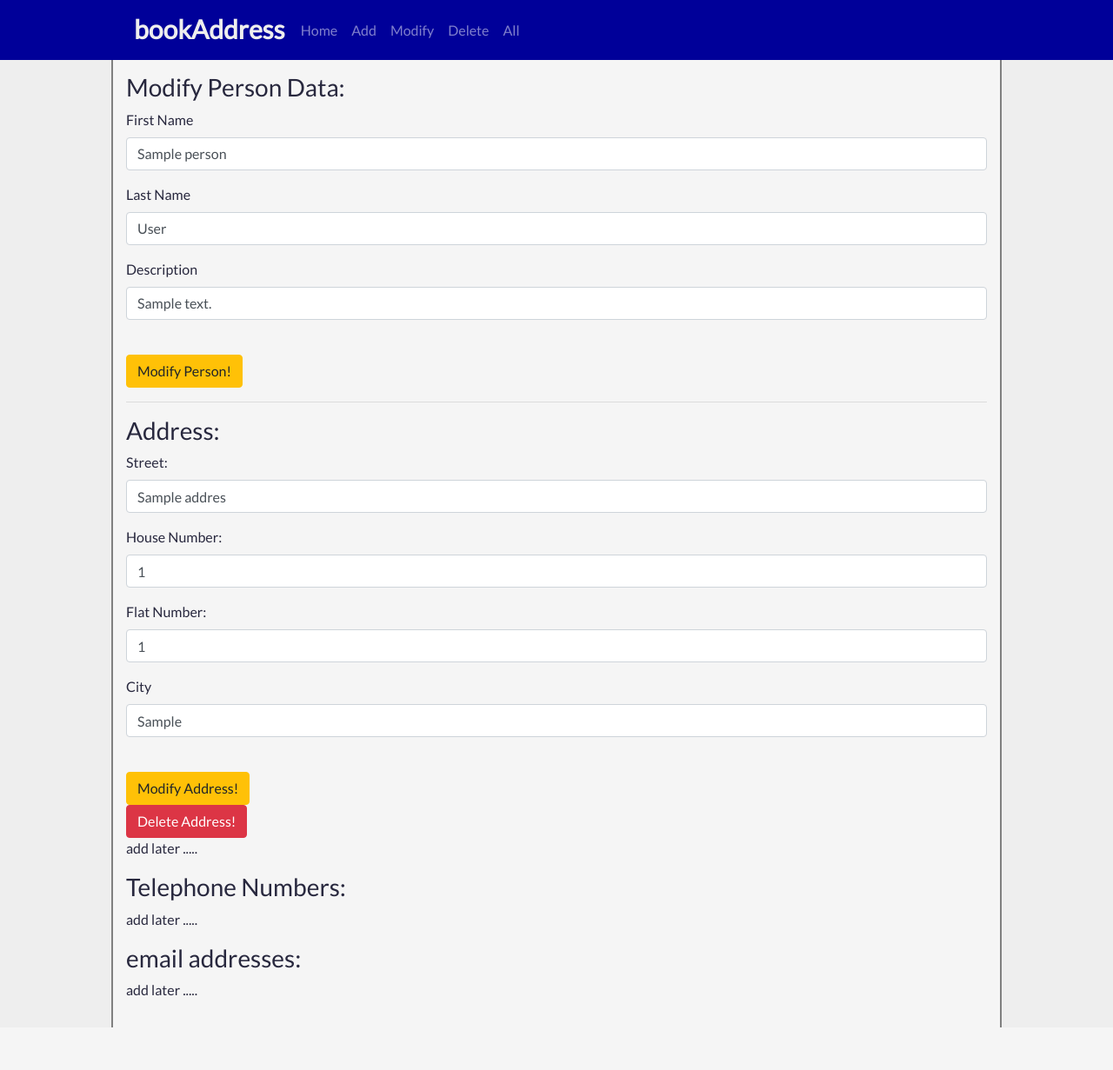
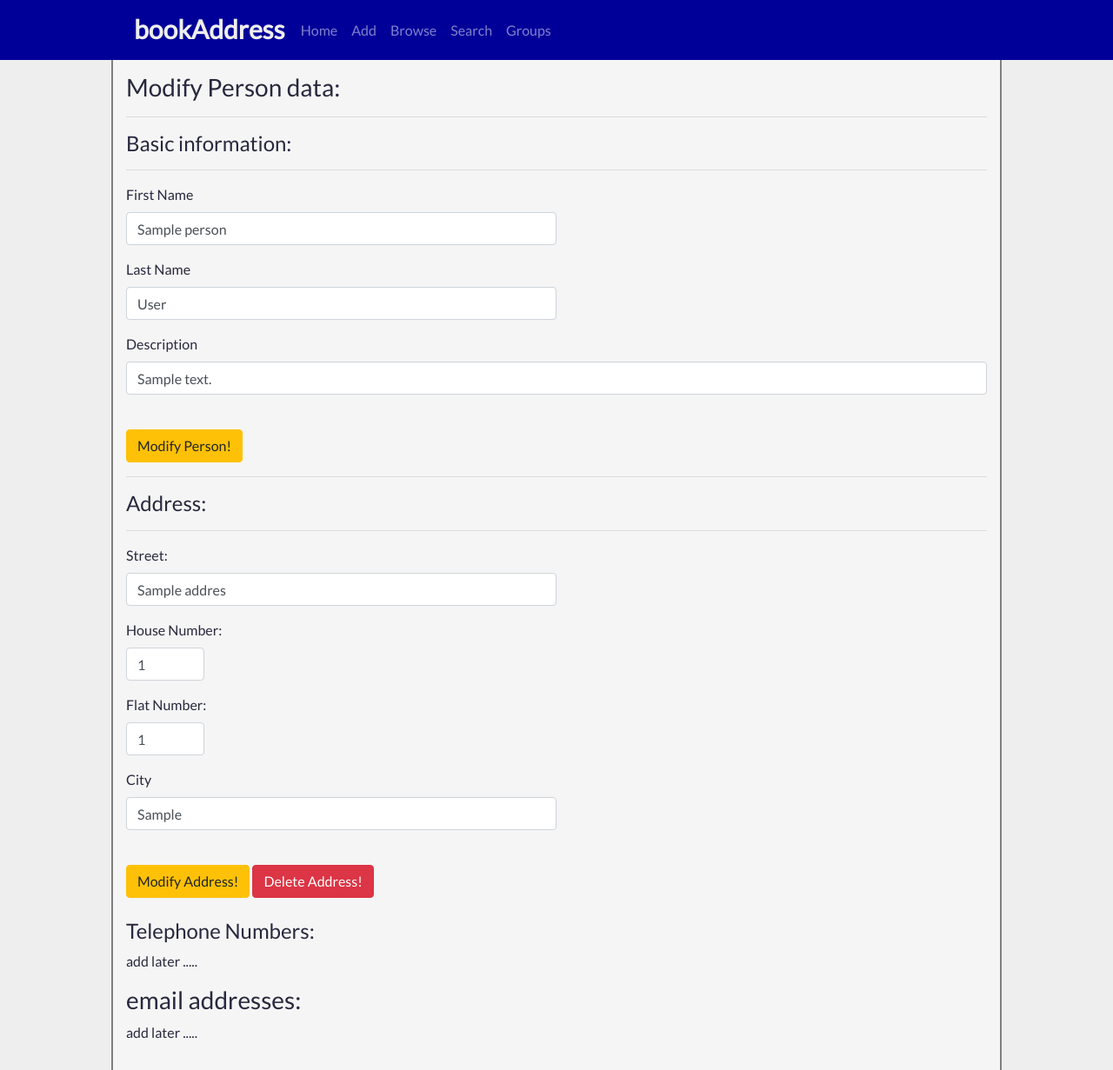
Before and after one commit to krzysztofkar/warsztat_indywidualny, a Django app: a page that uses contacts/templates/header.html in a window 1280 px wide. Shown: the whole page at 87% size. Before the commit the page ends 1182 px from the top, so only its background shows below. Run offline with Django 3.2, Linux system fonts and the light colour scheme; tables that the repository leaves empty hold one stand-in row (values such as "Sample post"); some libraries are stand-ins or nearby versions.

Commit message:
form changes

```diff
--- a/contacts/static/css/styles.css
+++ b/contacts/static/css/styles.css
@@ -26,6 +26,14 @@ body {
     width: 100%;
 }
 
+.formNumbers {
+    width: 90px;
+}
+
+.shortFormsFields {
+    width: 50%;
+}
+
 #logo {
     font-family: 'Lato', sans-serif;
     font-size: 30px;
@@ -51,12 +59,10 @@ table {
     word-wrap: break-word;
 }
 
-
 .personDescription {
     width: 50%;
 }
 
-
 .centerTableCol {
     text-align: center;
 }
--- a/contacts/templates/header.html
+++ b/contacts/templates/header.html
@@ -22,9 +22,9 @@
             <div class="navbar-nav">
                 <a class="nav-item nav-link" href="#">Home</a>
                 <a class="nav-item nav-link" href="/new">Add</a>
-                <a class="nav-item nav-link" href="#">Modify</a>
-                <a class="nav-item nav-link" href="#">Delete</a>
-                <a class="nav-item nav-link" href="#">All</a>
+                <a class="nav-item nav-link" href="#">Browse</a>
+                <a class="nav-item nav-link" href="#">Search</a>
+                <a class="nav-item nav-link" href="#">Groups</a>
             </div>
         </div>
     </nav>
--- a/contacts/templates/modify_person.html
+++ b/contacts/templates/modify_person.html
@@ -22,17 +22,22 @@
 
 {% else %}
 
-    <h3 class="h3">Modify Person Data:</h3>
+    <h3 class="h3">Modify Person data:</h3>
+    <hr>
+    <h4 class="h4">Basic information:</h4>
+    <hr>
 
     <form action="" method="post">
         {% csrf_token %}
         <div class="form-group">
             <label>First Name</label>
-            <input type="text" name="name" maxlength="64" value="{{ modified_person.name }}" class="form-control">
+            <input type="text" name="name" maxlength="64" value="{{ modified_person.name }}"
+                   class="form-control shortFormsFields">
         </div>
         <div class="form-group">
             <label>Last Name</label>
-            <input type="text" name="surname" maxlength="64" value="{{ modified_person.surname }}" class="form-control">
+            <input type="text" name="surname" maxlength="64" value="{{ modified_person.surname }}"
+                   class="form-control shortFormsFields">
         </div>
         <div class="form-group">
             <label>Description</label>
@@ -43,36 +48,42 @@
     </form>
 
     <hr>
-    <h3 class="h3">Address:</h3>
+    <h4 class="h4">Address:</h4>
+    <hr>
 
     <form action="/modify_address/{{ address.id }}" method="post">
         {% csrf_token %}
         <div class="form-group">
             <label>Street:</label>
-            <input type="text" name="street_name" maxlength="64" value="{{ address.street_name }}" class="form-control">
+            <input type="text" name="street_name" maxlength="64" value="{{ address.street_name }}"
+                   class="form-control shortFormsFields ">
         </div>
 
         <div class="form-group">
             <label>House Number:</label>
-            <input type="number" name="house_number" min=1 value="{{ address.house_number }}" class="form-control">
+            <input type="number" name="house_number" min=1 value="{{ address.house_number }}"
+                   class="form-control formNumbers">
         </div>
         <div class="form-group">
             <label>Flat Number:</label>
-            <input type="number" name="flat_number" min=1 value="{{ address.flat_number }}" class="form-control">
+            <input type="number" name="flat_number" min=1 value="{{ address.flat_number }}"
+                   class="form-control formNumbers">
         </div>
         <div class="form-group">
             <label>City</label>
-            <input type="text" name="city" maxlength="64" value="{{ address.city }}" class="form-control">
+            <input type="text" name="city" maxlength="64" value="{{ address.city }}"
+                   class="form-control shortFormsFields ">
         </div>
         <br>
         <button type="submit" class="btn btn-warning">Modify Address!</button>
-    </form>
         <a href="/delete/{{ address.id }}">
             <button class="btn btn-danger">Delete Address!</button>
         </a>
+    </form>
+    <br>
 
-    <p>add later .....</p>
-    <h3 class="h3">Telephone Numbers:</h3>
+    <h4 class="h4">Telephone Numbers:</h4>
+
     <p>add later .....</p>
     <h3 class="h3">email addresses:</h3>
     <p>add later .....</p>
```
Lines whose indentation alone changed are shown as unchanged.
